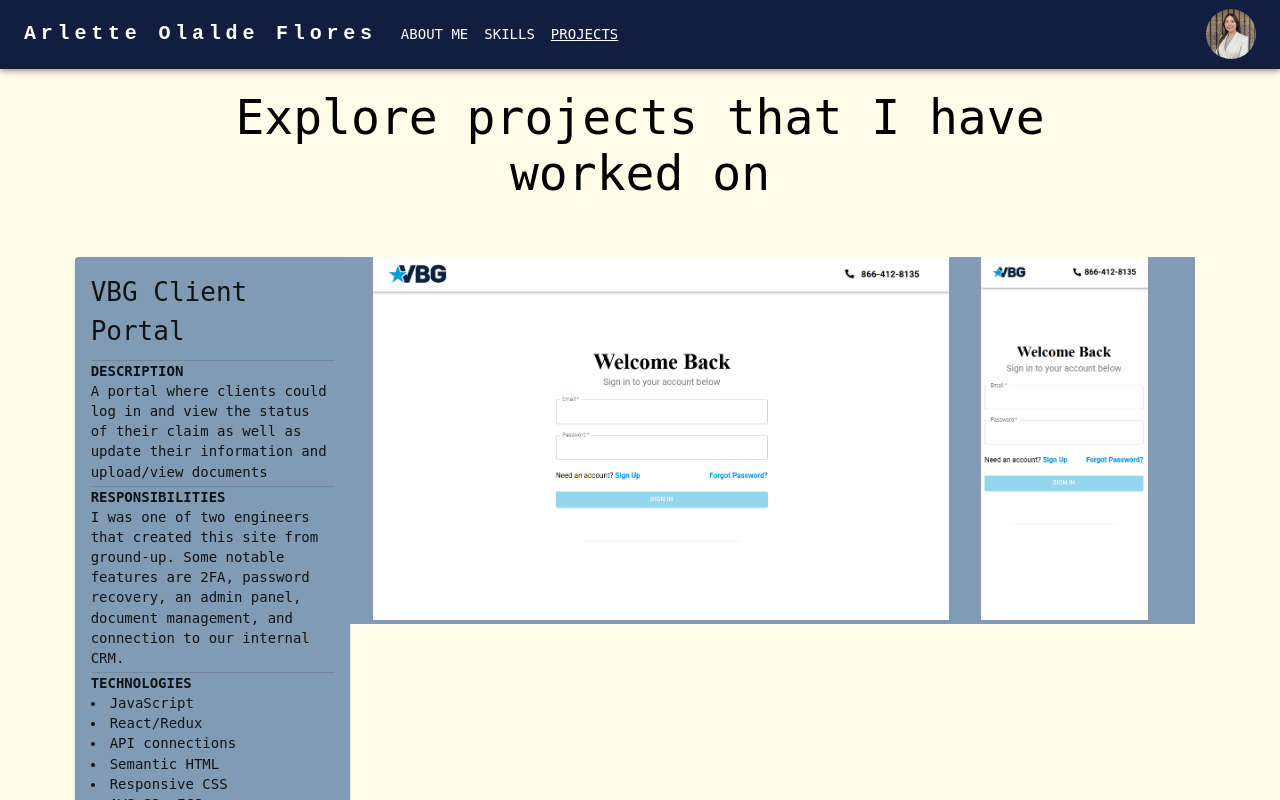
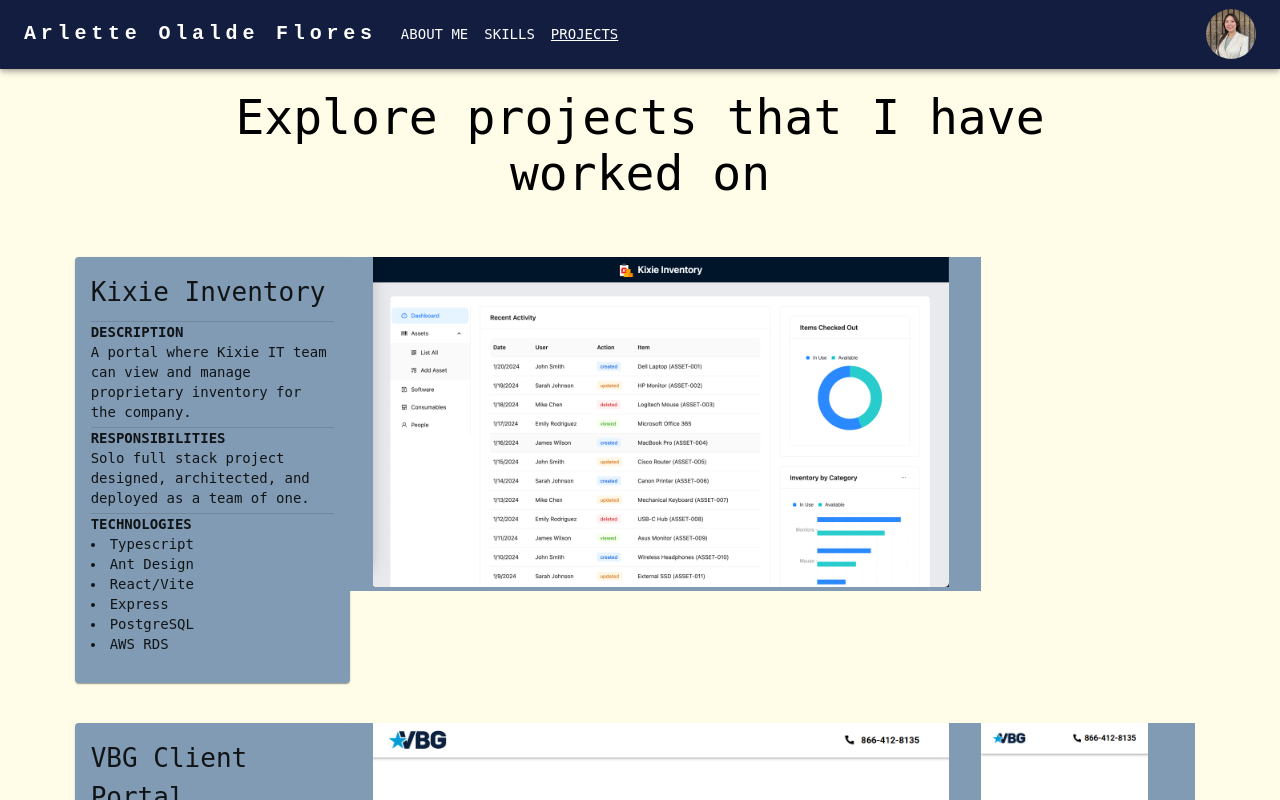
Before and after one commit to arlette-o/portfolio, a React (Create React App) app: page /projects in a window 1280 px wide. Shown: the top 800 px of the page. Built offline with nearby package versions, Linux system fonts and the light colour scheme.

Commit message:
project update

```diff
--- a/src/pages/Projects.tsx
+++ b/src/pages/Projects.tsx
@@ -39,6 +39,55 @@
           </Typography>
         </Grid>
         <Grid size={2} />
+      </Grid>
+      <br />
+      <br />
+      <Grid container>
+        <Grid size={0.7} />
+        <Grid size={{ md: 2, xs: 10 }}>
+          <Card sx={{ minWidth: 275, background: "#809BB3" }}>
+            <CardContent>
+              <Typography gutterBottom sx={{ fontSize: 26 }}>
+                Kixie Inventory
+              </Typography>
+              <Divider />
+              <Typography gutterBottom variant="body2">
+                <strong>DESCRIPTION</strong> <br />A portal where Kixie IT team
+                can view and manage proprietary inventory for the company.
+              </Typography>
+              <Divider />
+              <Typography gutterBottom variant="body2">
+                <strong>RESPONSIBILITIES</strong>
+                <br /> Solo full stack project designed, architected, and
+                deployed as a team of one.
+              </Typography>
+              <Divider />
+              <Typography gutterBottom variant="body2">
+                <strong>TECHNOLOGIES</strong>
+                <li>Typescript </li>
+                <li>Ant Design</li>
+                <li>React/Vite</li>
+                <li>Express</li>
+                <li>PostgreSQL</li>
+                <li>AWS RDS </li>
+              </Typography>
+            </CardContent>
+          </Card>
+        </Grid>
+
+        <Grid size={0.5} />
+
+        <Grid size={{ md: 6, xs: 12 }} textAlign={"center"}>
+          <Box sx={{ background: "#809BB3" }}>
+            <img
+              className="image"
+              src="/images/kixieInventory.png"
+              alt="VBG_Desktop"
+              style={{ width: "90%", height: "auto" }}
+            />
+          </Box>
+        </Grid>
+        <Grid size={{ md: 2, xs: 12 }}></Grid>
       </Grid>
       <br />
       <br />
```
Also changed, not shown: public/images/kixieInventory.png (added).
